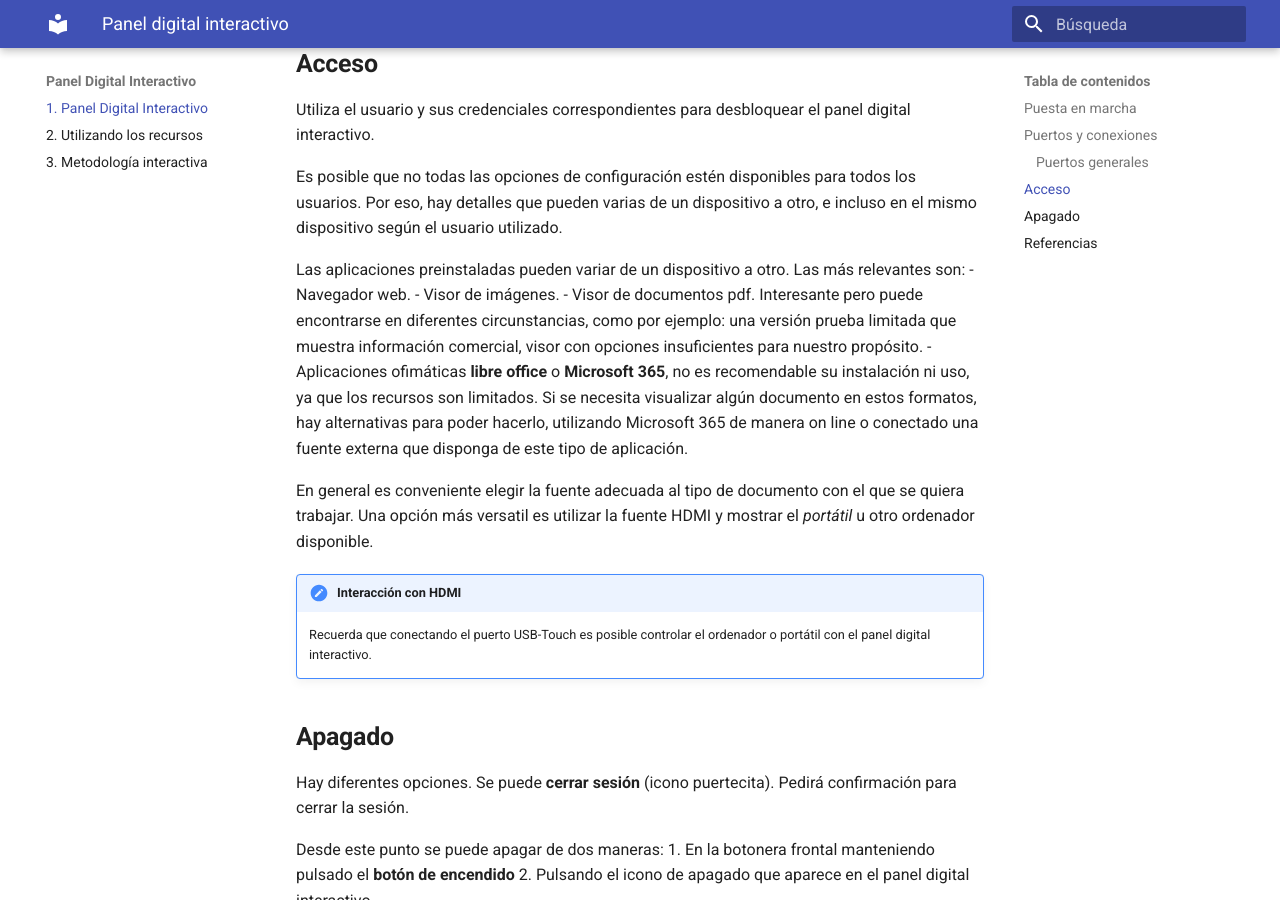
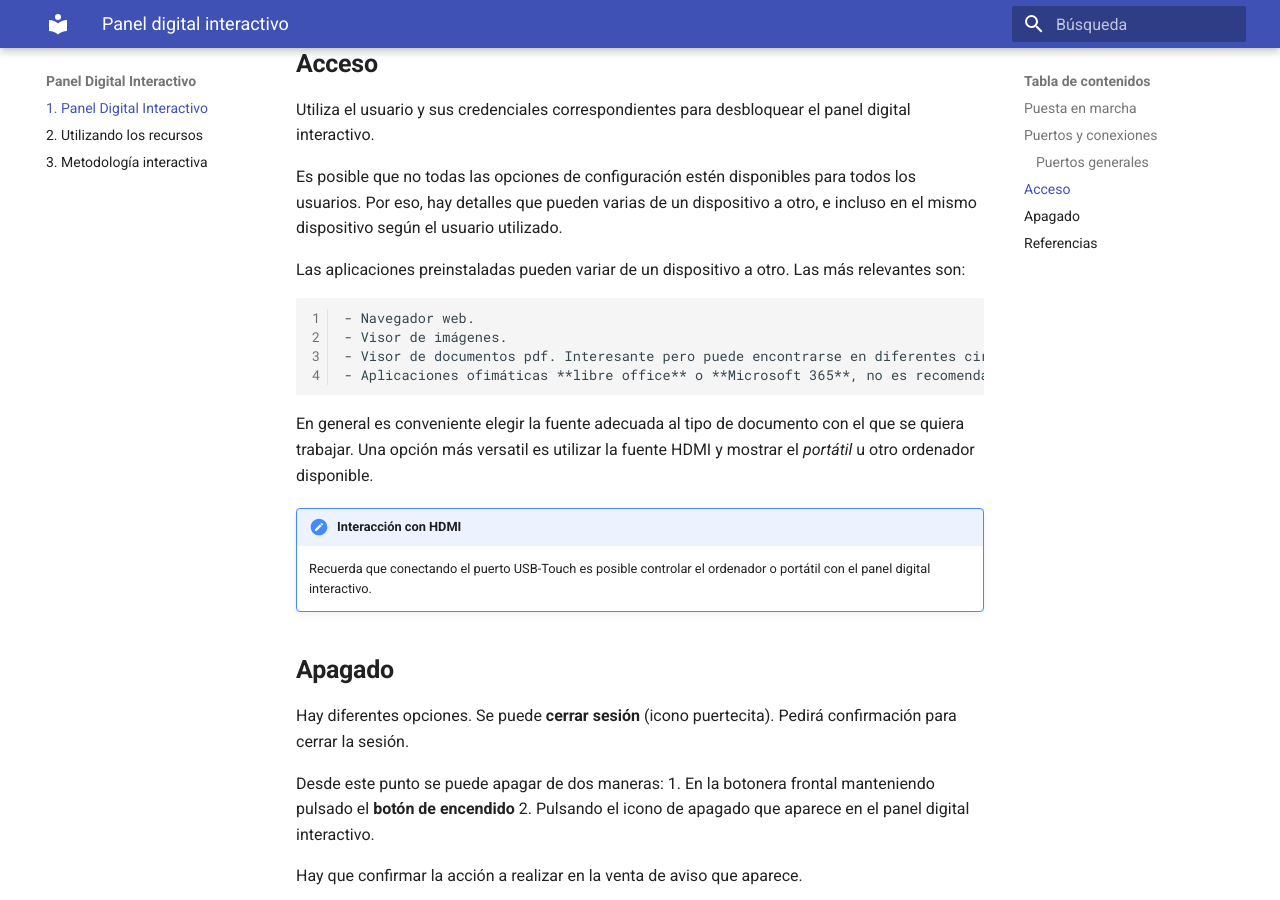
Before and after one commit to sever8a/pandigi, an MkDocs documentation site: the page built from docs/index.md, in a window 1280 px wide and 900 px high, scrolled down 2634 px. Built offline with MkDocs 1.6.1 and Material for MkDocs 9.7.7, drawn with Linux system fonts in a browser that asks for light colours.

Commit message:
cambios basicos

```diff
--- a/docs/index.md
+++ b/docs/index.md
@@ -112,6 +112,7 @@ Utiliza el usuario y sus credenciales correspondientes para desbloquear el panel
 Es posible que no todas las opciones de configuración estén disponibles para todos los usuarios. Por eso, hay detalles que pueden varias de un dispositivo a otro, e incluso en el mismo dispositivo según el usuario utilizado.
 
 Las aplicaciones preinstaladas pueden variar de un dispositivo a otro. Las más relevantes son:
+
     - Navegador web.
     - Visor de imágenes.
     - Visor de documentos pdf. Interesante pero puede encontrarse en diferentes circunstancias, como por ejemplo: una versión prueba limitada que muestra información comercial, visor con opciones insuficientes para nuestro propósito.
--- a/mkdocs.yml
+++ b/mkdocs.yml
@@ -1,6 +1,6 @@
 site_name: Panel Digital Interactivo
 site_url:  https://sever8a.github.io/pandigi/
-site_dir: site
+site_dir: ../site
 docs_dir: docs
 use_directory_urls: false
 
```
Also changed, not shown: site/index.html, site/interactiva.html, site/recursos.html, site/search/search_index.json, site/sitemap.xml, 1 other file.
